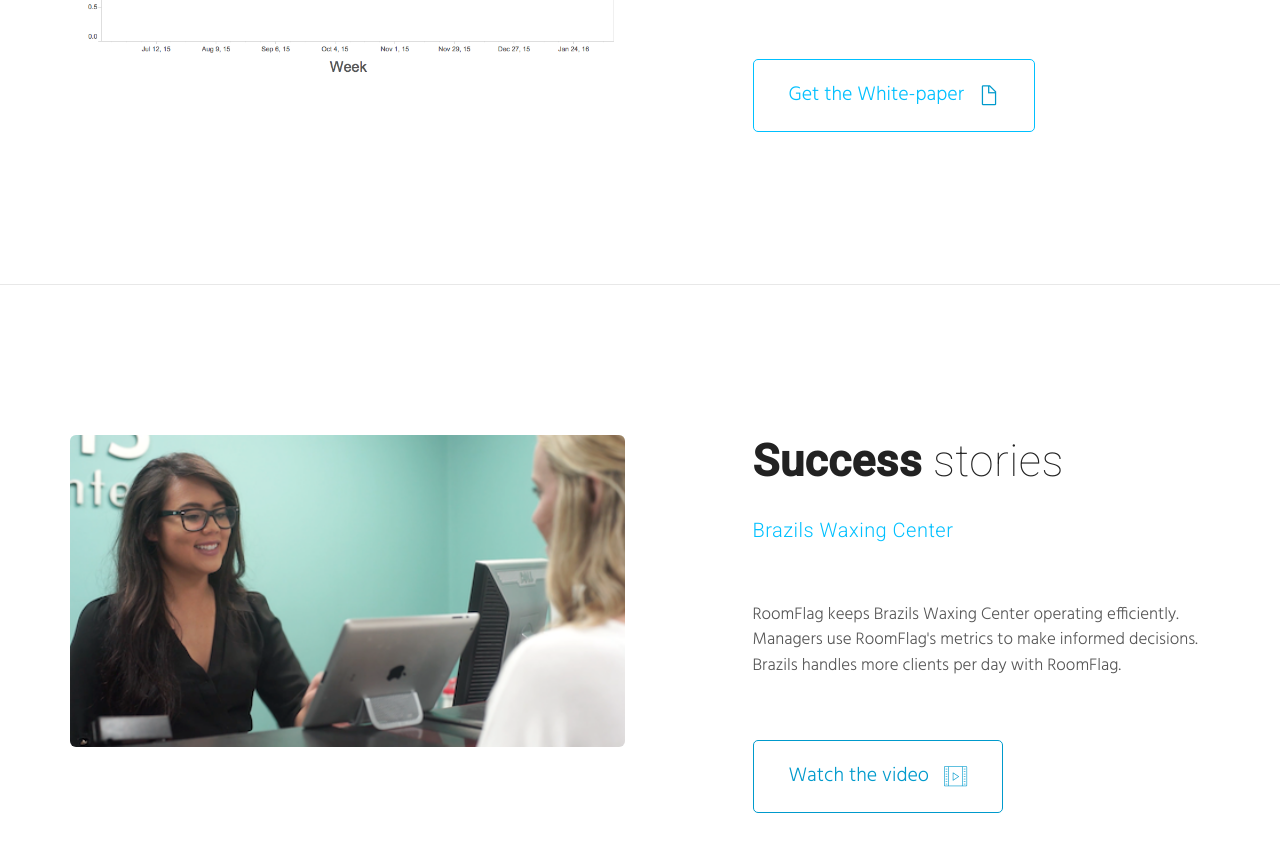
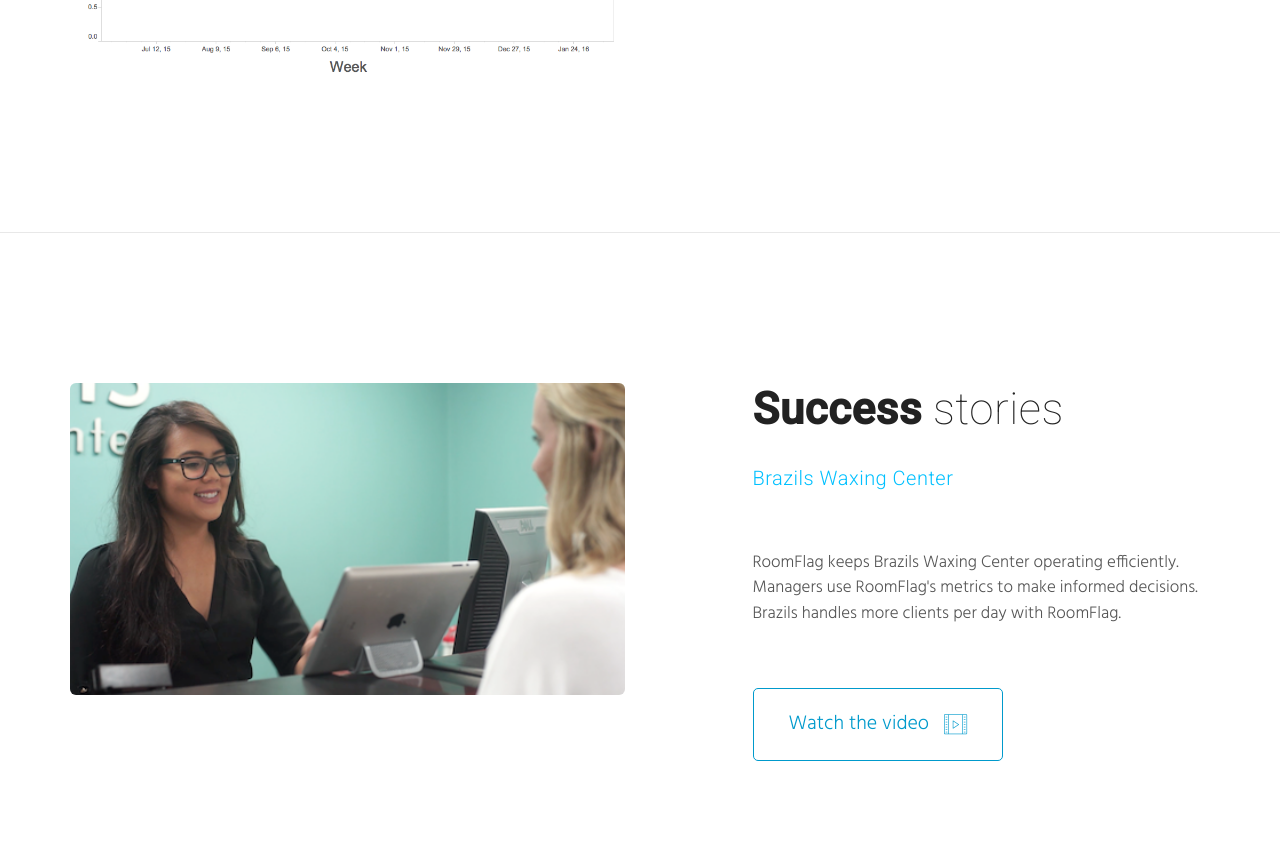
Before and after one commit to RoomFlag/RoomFlag.github.io, a plain HTML site: page index.html in a window 1280 px wide. Shown: the part 4067-4918 px from the top of the page. Drawn offline with nearby package versions, Linux system fonts and the light colour scheme; a script that the page names is missing.

Commit message:
white-paper button removed

```diff
--- a/index.html
+++ b/index.html
@@ -297,7 +297,7 @@
                                 <p class="sep-bottom">
 	Leveraging your data to feed back into how you use other features such as <b>Alerts</b>, RoomFlag can help reduce wait-times, preparation-times, and increase overall efficiency of your facilities.</p>
                             </div>
-                            <a class="btn btn-default btn-lg" href="whitePaper.html" id="getWhitePaper">Get the White-paper <i class="icon right-icon icon-doc" style="color: rgb(0, 154, 204); font-size: 20px; opacity: 1;" src="/elements/images/roomflag_frontDesk.jpg" id="ui-id-32"></i></a>
+                            <a class="btn btn-default btn-lg" href="whitePaper.html" id="getWhitePaper" style="display:none">Get the White-paper <i class="icon right-icon icon-doc" style="color: rgb(0, 154, 204); font-size: 20px; opacity: 1;" src="/elements/images/roomflag_frontDesk.jpg" id="ui-id-32"></i></a>
                         </div>
                     </div>
                 </div>
```
